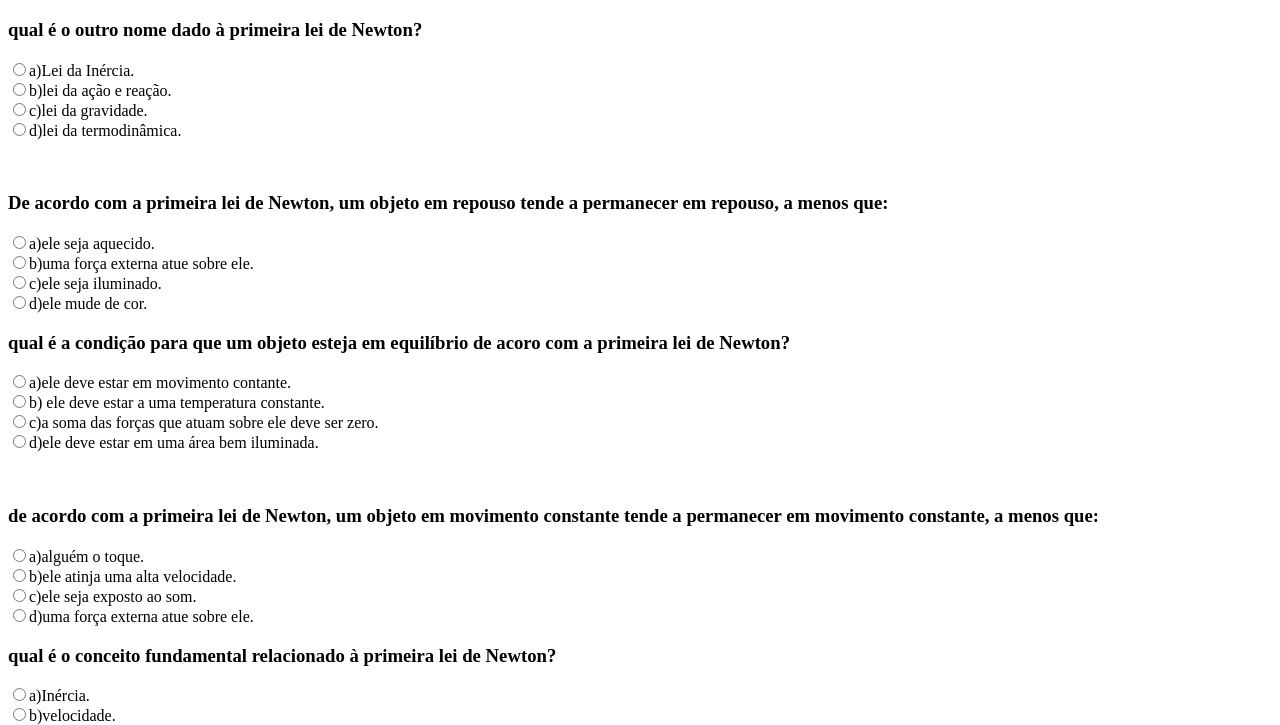
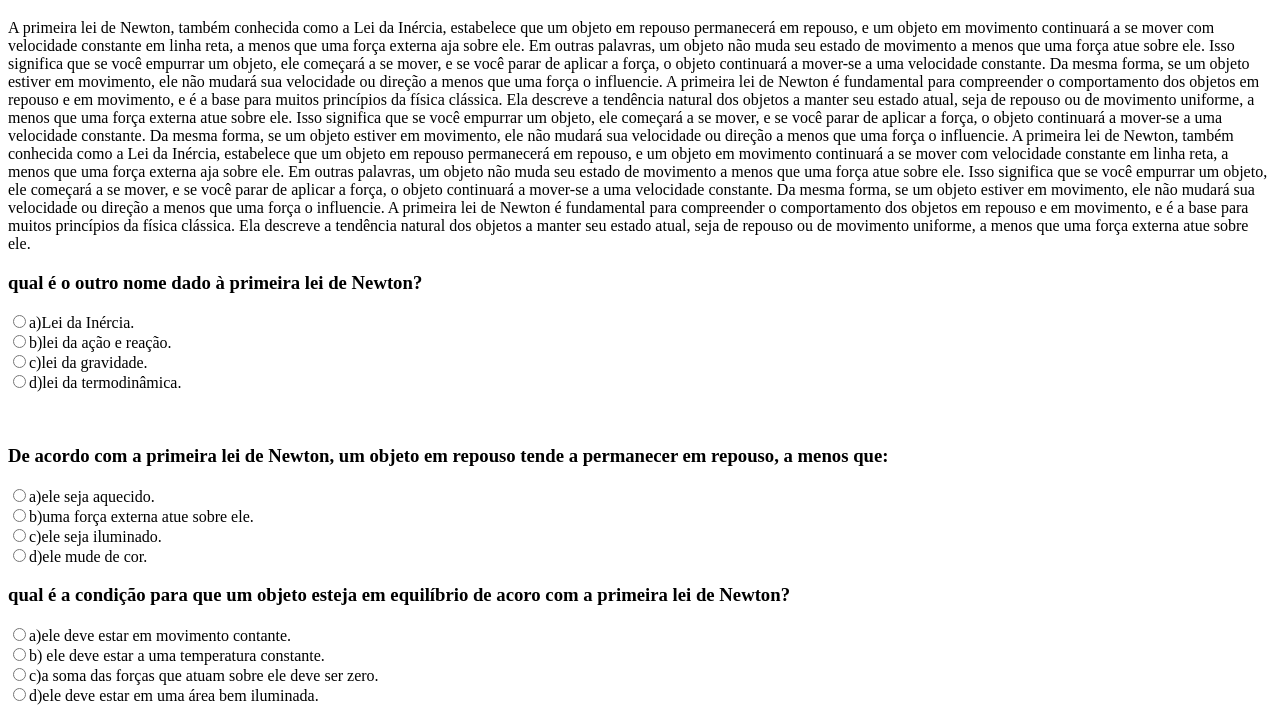
Before and after one commit to guilhermovsk/ep6, a plain HTML site: page index.html in a window 1280 px wide. Shown: the part 61-786 px from the top of the page. Drawn offline with Linux system fonts and the light colour scheme.

Commit message:
Add files via upload

```diff
--- a/index.html
+++ b/index.html
@@ -11,6 +11,17 @@
 <body>
     <!-- aqui começa o body -->
     <h1>Primeira Lei de Newton</h1>
+    A primeira lei de Newton, também conhecida como a Lei da Inércia, estabelece que um objeto em repouso permanecerá em repouso, e um objeto em movimento continuará a se mover com velocidade constante em linha reta, a menos que uma força externa aja sobre ele.
+    Em outras palavras, um objeto não muda seu estado de movimento a menos que uma força atue sobre ele. Isso significa que se você empurrar um objeto, ele começará a se mover, e se você parar de aplicar a força, o objeto continuará a mover-se a uma velocidade constante.
+    Da mesma forma, se um objeto estiver em movimento, ele não mudará sua velocidade ou direção a menos que uma força o influencie. A primeira lei de Newton é fundamental para compreender o comportamento dos objetos em repouso e em movimento, e é a base para muitos princípios da física clássica.
+    Ela descreve a tendência natural dos objetos a manter seu estado atual, seja de repouso ou de movimento uniforme, a menos que uma força externa atue sobre ele.
+
+    Isso significa que se você empurrar um objeto, ele começará a se mover, e se você parar de aplicar a força, o objeto continuará a mover-se a uma velocidade constante.
+    Da mesma forma, se um objeto estiver em movimento, ele não mudará sua velocidade ou direção a menos que uma força o influencie.
+
+    A primeira lei de Newton, também conhecida como a Lei da Inércia, estabelece que um objeto em repouso permanecerá em repouso, e um objeto em movimento continuará a se mover com velocidade constante em linha reta, a menos que uma força externa aja sobre ele.
+    Em outras palavras, um objeto não muda seu estado de movimento a menos que uma força atue sobre ele. Isso significa que se você empurrar um objeto, ele começará a se mover, e se você parar de aplicar a força, o objeto continuará a mover-se a uma velocidade constante. Da mesma forma, se um objeto estiver em movimento, ele não mudará sua velocidade ou direção a menos que uma força o influencie. A primeira lei de Newton é fundamental para compreender o comportamento dos objetos em repouso e em movimento, e é a base para muitos princípios da física clássica.
+    Ela descreve a tendência natural dos objetos a manter seu estado atual, seja de repouso ou de movimento uniforme, a menos que uma força externa atue sobre ele.
     <form>
         <!-- aqui começa o formulario -->
         <h3>qual é o outro nome dado à primeira lei de Newton?</h3>
@@ -58,7 +69,7 @@
         <input type="radio" name="quest_6" value="errada">a)um objeto sempre muda de direção em movimento. <br>
         <input type="radio" name="quest_6" value="correta">b)um objeto em repouso pode começar a se mover por conta própria. <br>
         <input type="radio" name="quest_6" value="errada">c)um objeto nunca pode parar de se mover. <br>
-        <input type="radio" name="quest_6" value="errada">d)um objeto só pode ser movido por orças mágicas. <br>
+        <input type="radio" name="quest_6" value="errada">d)um objeto só pode ser movido por forças mágicas. <br>
         <p id="resp_correta_6" class="verde"></p><p id="resp_errada_6" class="vermelho"></p><br>
         <!-- sexta pergunta -->
 
```
